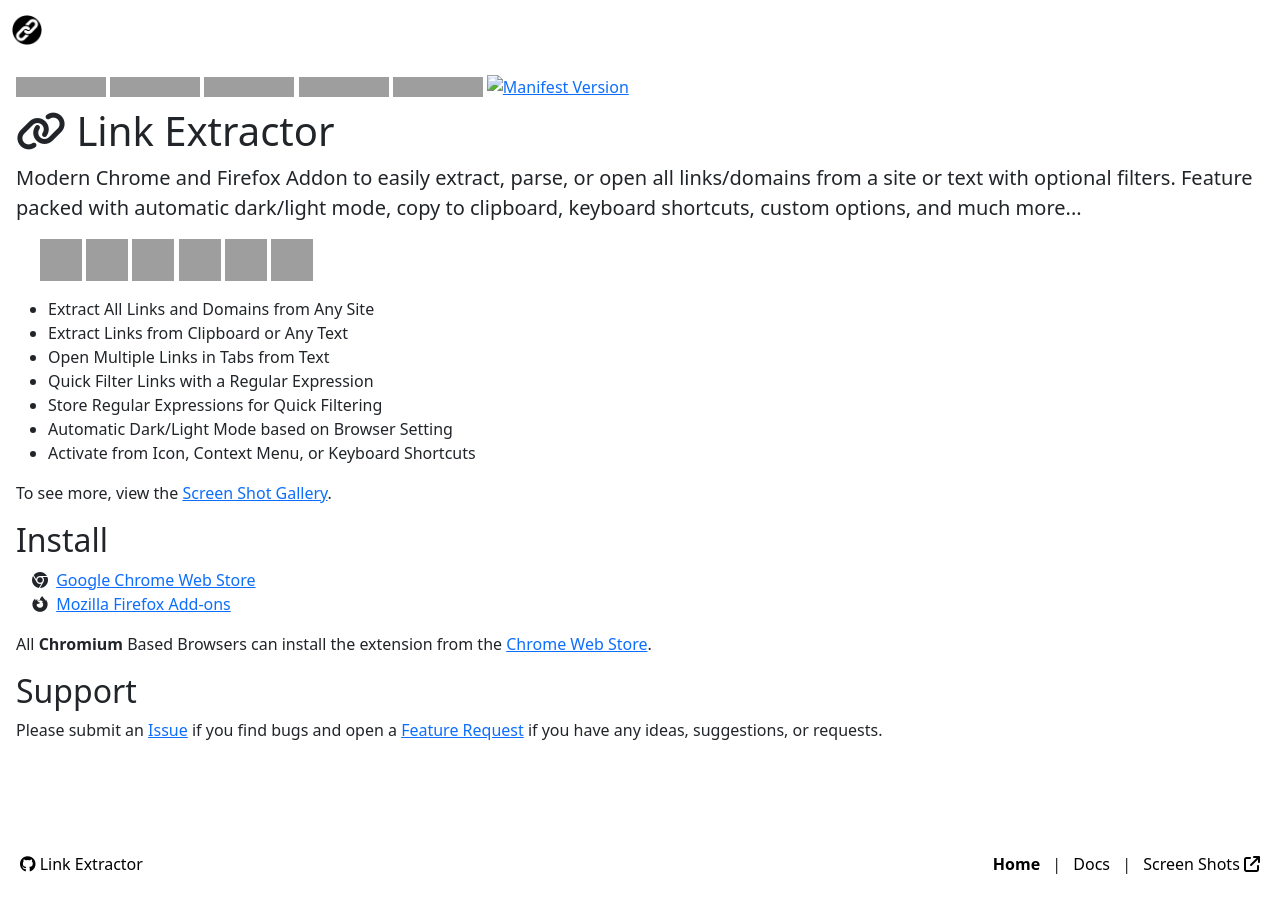
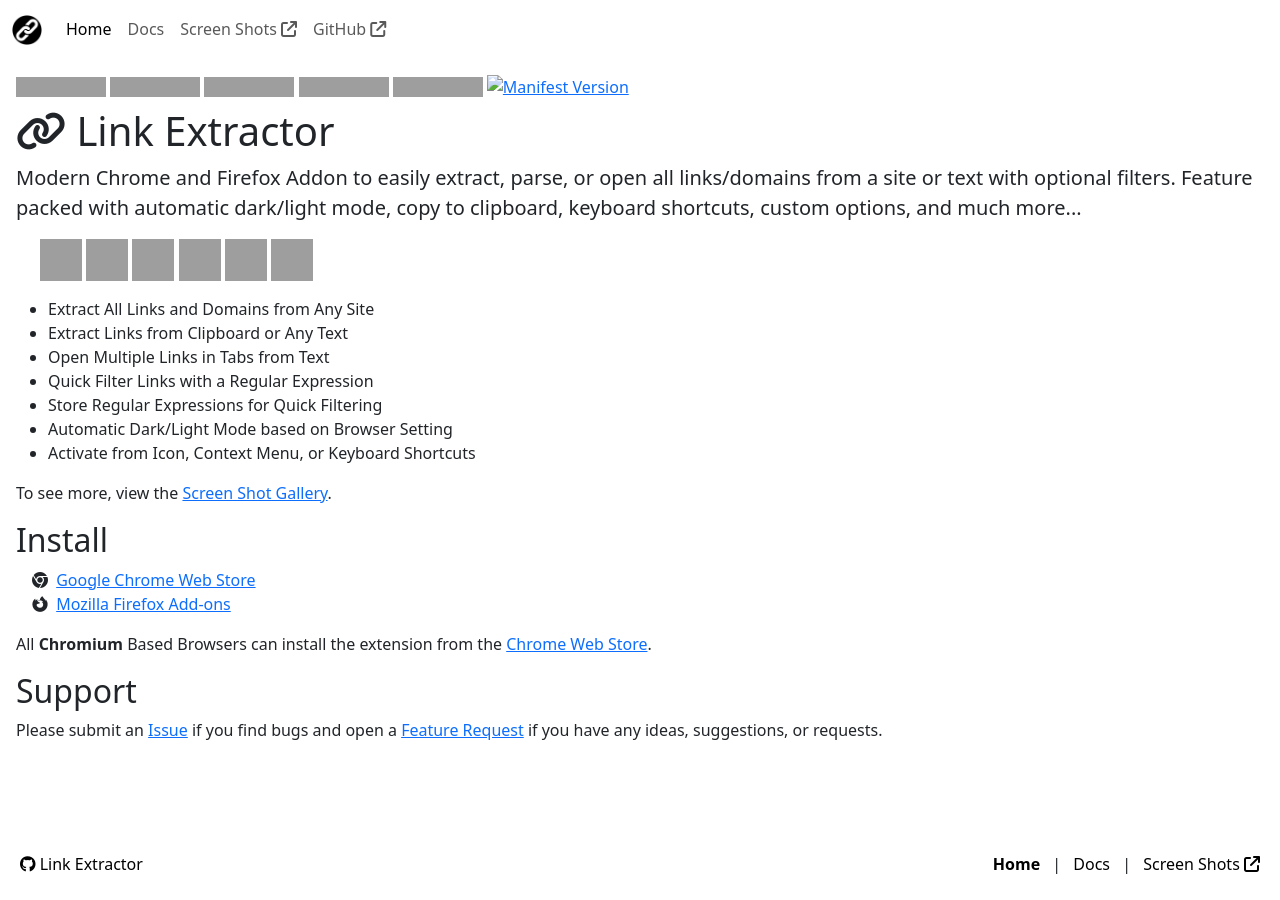
Before and after one commit to cssnr/link-extractor-site, a Jekyll site: the page built from index.html, in a window 1280 px wide. Built offline with Jekyll 4.4.1, drawn with Linux system fonts in a browser that asks for light colours; grey boxes are pictures that could not be loaded.

Commit message:
Fix Dark/Light Mode

```diff
--- a/_layouts/default.html
+++ b/_layouts/default.html
@@ -1,5 +1,5 @@
 <!doctype html>
-<html lang="en" class="h-100">
+<html lang="en" class="h-100" {% if page.dark %}data-bs-theme="dark"{% endif %}>
 <head>
 
     <meta charset="utf-8">
@@ -21,7 +21,9 @@
     <meta property="og:url" content="{{ site.site_url }}">
     <meta property="og:image" content="{{ site.site_url }}/media/logo.png">
 
+    {% if page.dark != true %}
     <script type="text/javascript" src="/js/theme.js"></script>
+    {% endif %}
 
     <link rel="icon" href="/favicon.ico" sizes="any">
     <link rel="stylesheet" href="https://cdnjs.cloudflare.com/ajax/libs/bootstrap/5.3.2/css/bootstrap.min.css" integrity="sha512-b2QcS5SsA8tZodcDtGRELiGv5SaKSk1vDHDaQRda0htPYWZ6046lr3kJ5bAAQdpV2mmA/4v0wQF9MyU6/pDIAg==" crossorigin="anonymous" referrerpolicy="no-referrer" />
@@ -36,7 +38,7 @@
 <body class="d-flex flex-column h-100">
 
 <header>
-    <nav class="navbar navbar-expand-sm" data-bs-theme="dark">
+    <nav class="navbar navbar-expand-sm">
         <div class="container-fluid">
             <a class="navbar-brand" href="/">
                 <img src="/media/logo.png" width="30" height="30" alt="logo"></a>
--- a/uninstall.html
+++ b/uninstall.html
@@ -1,5 +1,6 @@
 ---
 layout: default
+dark: true
 permalink: /uninstall/
 noindex: true
 title: Uninstall
```
